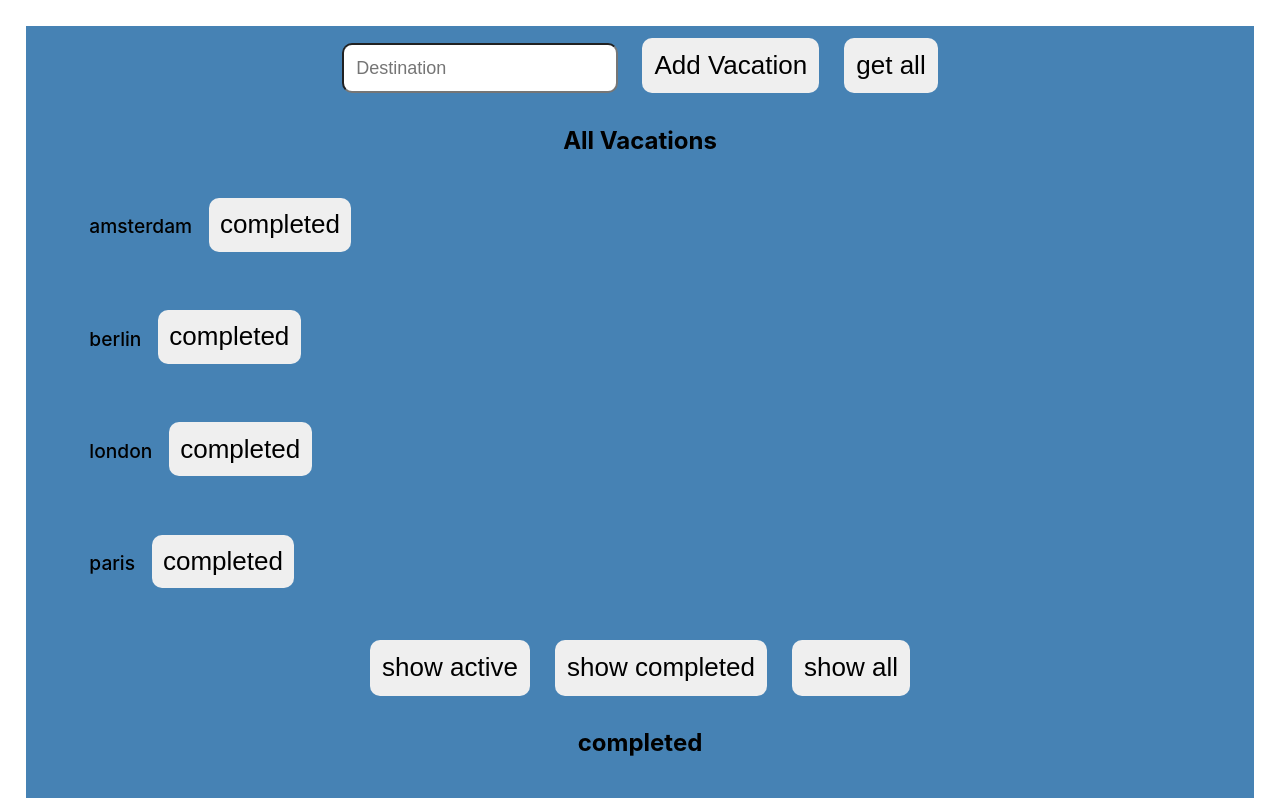
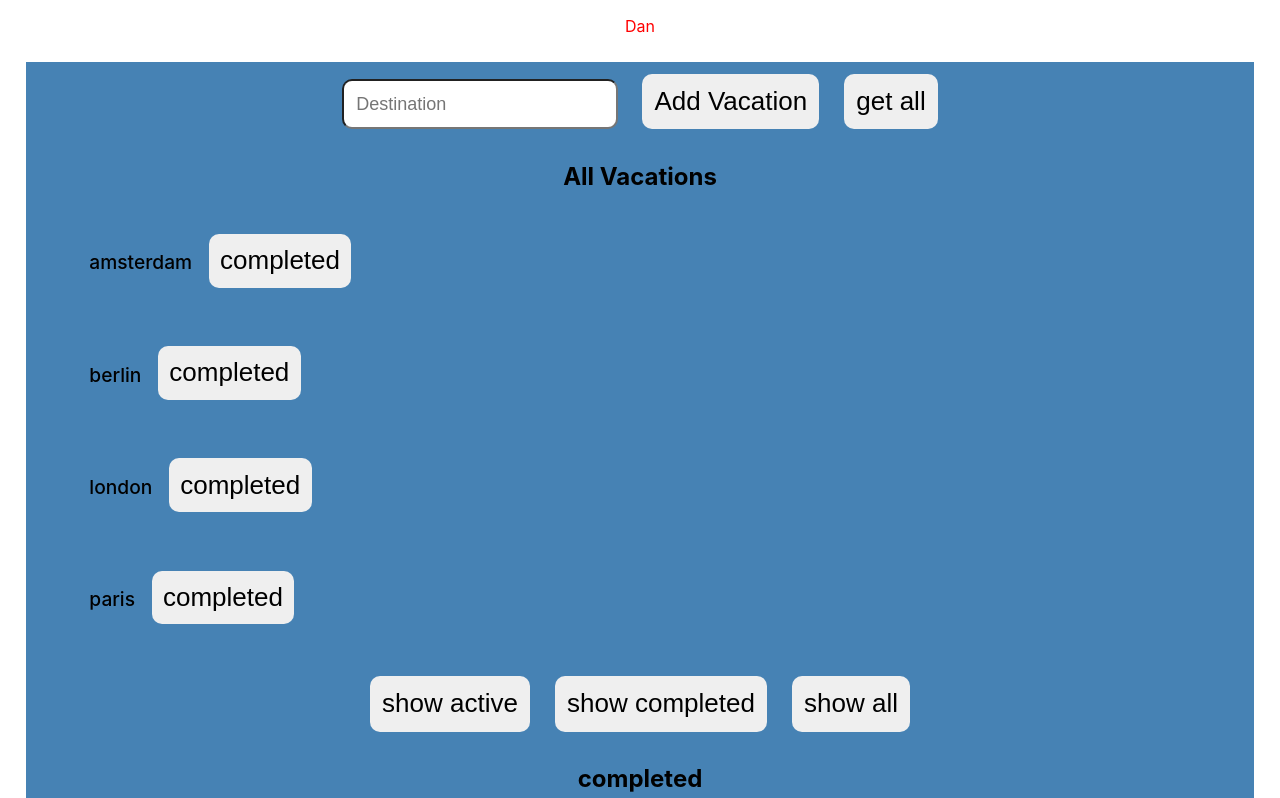
Before and after one commit to Segedu/tec-homework, a React (Vite) app in the folder 14.12.2021- hooks/vite-project/: page / in a window 1280 px wide. Shown: the top 798 px of the page. Built offline with nearby package versions, Linux system fonts and the light colour scheme.

Commit message:
14.12.2021

```diff
--- a/14.12.2021- hooks/vite-project/src/App.jsx
+++ b/14.12.2021- hooks/vite-project/src/App.jsx
@@ -10,7 +10,7 @@ function App() {
   return (
     <div className="App">
       {/* <YourName /> */}
-      {/* <Name randName="Dan" /> */}
+      <Name randColor="Dan" />
       {/* <ThreeCounters /> */}
       {/* <Login /> */}
       <Vacation />
--- a/14.12.2021- hooks/vite-project/src/components/Name.jsx
+++ b/14.12.2021- hooks/vite-project/src/components/Name.jsx
@@ -1,13 +1,13 @@
 import { useState } from "react";
 
-const Name = ({randName}) => {
-    const [name, setName] = useState(randName)
-    const style = { color: name ? "red" : "green" }
+const Name = ({ randColor }) => {
+    const [color, setColor] = useState(randColor)
+    const style = { color: color ? "red" : "green" }
 
     return (
-        < p style={style} onClick={()=>setName(!name)}>
+        < p style={style} onClick={() => setColor(!color)}>
 
-            {randName}
+            {randColor}
         </p>
     )
 }
```
Also changed, not shown: 14.12.2021- hooks/vite-project/src/components/YourName.jsx (line endings or trailing spaces).
